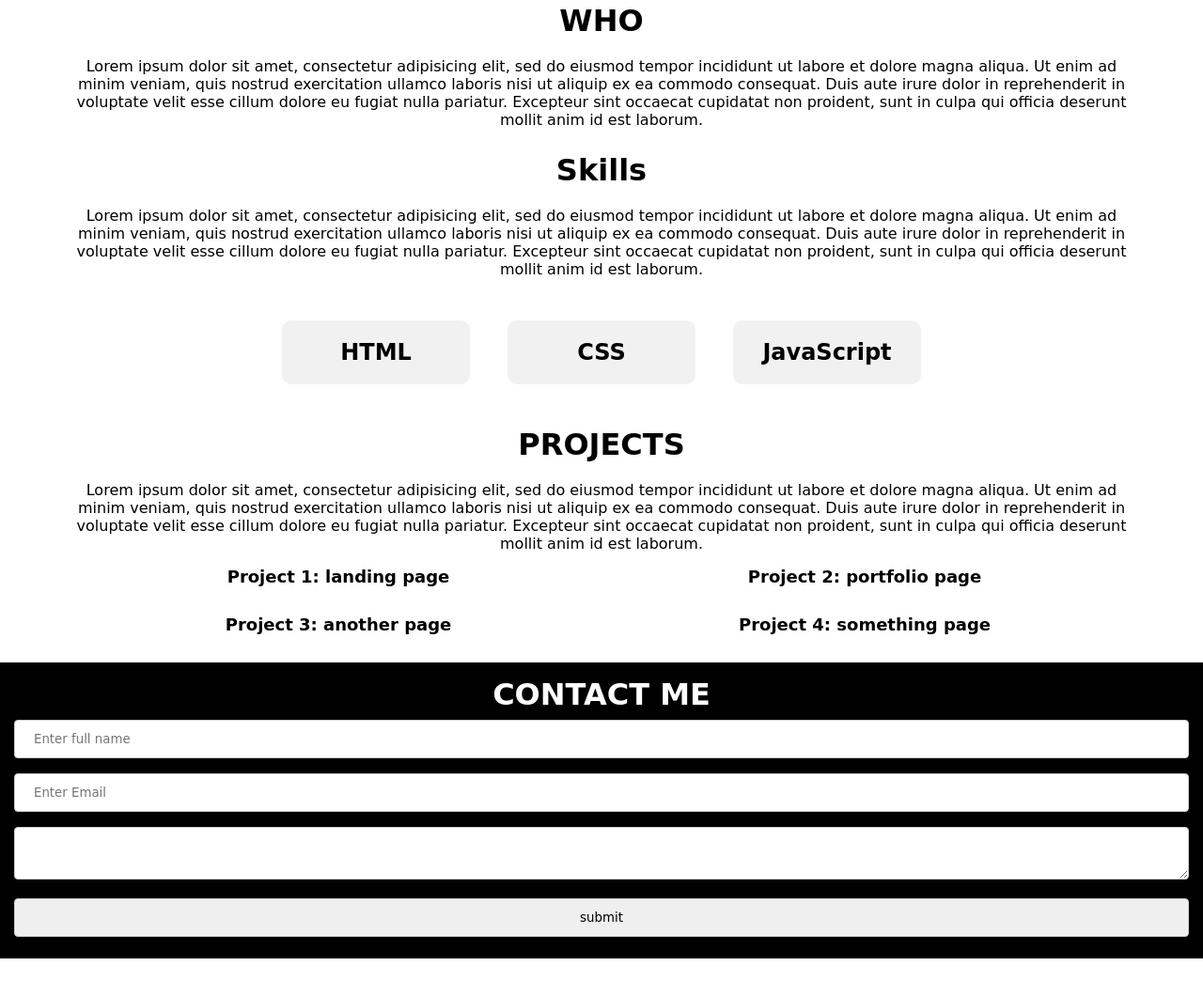
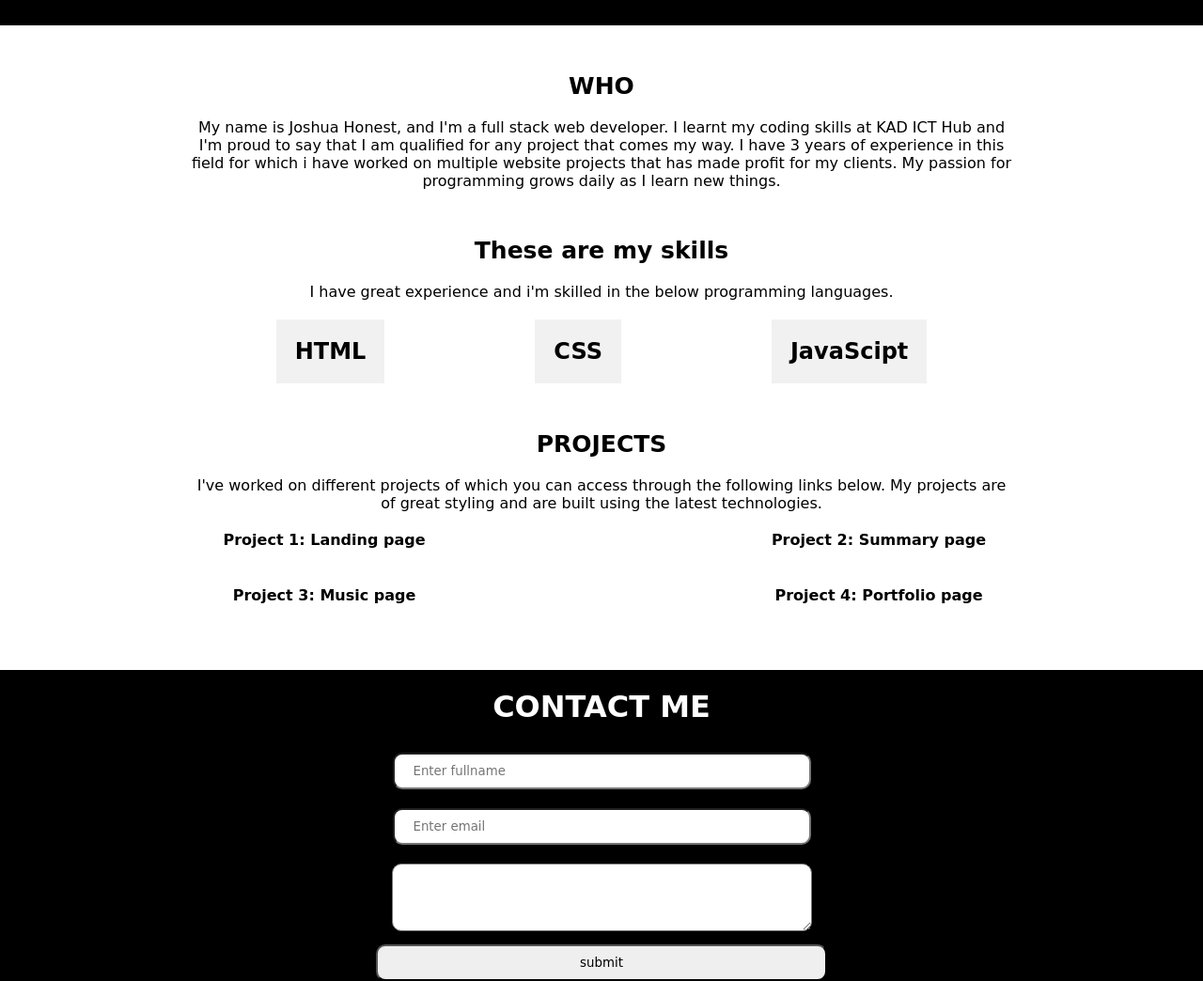
Before and after one commit to Joshua915420/portfolio, a plain HTML site: page index.html in a window 1280 px wide. Shown: the part 822-1866 px from the top of the page at 94% size. Before the commit the page ends 1842 px from the top, so only its background shows below. Drawn offline with Linux system fonts and the light colour scheme.

Commit message:
After Changes

```diff
--- a/index.html
+++ b/index.html
@@ -3,12 +3,7 @@
 <head>
 	<meta charset="utf-8">
 	<meta name="viewport" content="width=device-width, initial-scale=1.0">
-	<title>Joshua Honest - portfolio</title>
-	<!--online-->
-	<!--<link rel="stylesheet" type="text/css" href="https://cdn.jsdelivr.net/npm/
-	bootstrap-icon@1.8.1/font/bootstrap-icons.css"> -->
-	<!-- offline -->
-	<link rel="stylesheet" type="text/css" href="icon/icofont.min.css">
+	<title>Joshua-Portfolio</title>
 	<style type="text/css">
 		*{
 			margin: 0;
@@ -18,188 +13,199 @@
 		}
 
 		.navigation{
-			background-color: #000000;
-			width: 100%;
-			height: 60px;
 			display: flex;
 			justify-content: center;
 			align-items: center;
-			position: fixed;
+			background-color: #000;
+			width: 100%;
 		}
 
-		.navigation div a{
+		.navigation h1{
 			color: #fff;
-			font-size: 25px;
-			text-decoration: none;
+			padding: 10px 20px;
 		}
 
-		.navigation div{
-			margin: 0 15px;
+		.navigation h1 a{
 			color: #fff;
+			text-decoration: none;
+			font-size: 25px;
+			font-weight: 600;
 		}
 
-		img{
+		figure{
+			display: flex;
+			align-items: center;
+			justify-content: center;
+			flex-direction: column;
+			height: 100vh;
+			background-color: #000;
+		}
+
+		figure img{
 			border-radius: 300px;
 		}
 
-		.hero{
-			background-color: #000;
-			height: 100vh;
-			display: flex;
-			justify-content: center;
-			align-items: center;
-			flex-direction: column;
-		}
-
-		.hero p{
+		figure p{
 			color: #fff;
-			text-align: center;
-			font-size: 20px;
-			padding-top: 20px;
+			padding: 20px;
 		}
 
 		.container{
 			text-align: center;
-			margin: 25px 80px 0 80px;
+			margin: 50px;
+		}
+
+		.container h1{
+			font-size: 25px;
 		}
 
 		.container p{
-			margin-top: 20px;
+			padding-top: 20px;
+			margin: 0 150px;
 		}
 
-		.project{
-			margin: 25px;
+		.skills{
 			display: flex;
 			align-items: center;
 			justify-content: center;
 		}
 
-		.project div{
-			padding: 20px 20px;
-			width: 200px;
-			border-radius: 10px;
+		.skills h2{
+			margin: 20px 80px 0;
 			background-color: #f1f1f1;
-			margin: 20px;
-			font-weight: 600;
+			padding: 20px;
 			transition: 0.3s ease;
 		}
 
-		.project div:hover{
+		.skills h2:hover{
 			background-color: #000;
 			color: #fff;
+			cursor: pointer;
 		}
 
-		.pro{
+		.project{
 			display: flex;
 			justify-content: space-around;
 			align-items: center;
 			flex-wrap: wrap;
 		}
 
-		.pros{
+		.project h4{
 			width: 45%;
-			text-align: center;
-			margin: 15px;
+			padding: 20px;
 		}
 
-		.pros a{
+		.project h4 a{
 			text-decoration: none;
 			color: #000;
 			font-weight: 600;
-			font-size: 18px;t
 		}
 
-		.pros a:hover{
-			border-bottom: 2.5px #2e2e2e solid;
-			border border-bottom-width: thick;
+		.project h4 a:hover{
+		   border-bottom: 2px solid black;
+		   border border-bottom-width: thick;
 		}
 
-		.footer{
+		footer{
 			background-color: #000;
 			width: 100%;
-			display: column;
-			align-items: center;justify-content: center;
-			margin-top: 15px;
-			padding: 15px;
+		}
+
+		footer h1{
+			color: #fff;
+			text-align: center;
+			padding: 20px;
+		}
+
+		footer form{
+			align-items: center;
+			flex-direction: column;
+			display: flex;
+		}
+
+		input[type=text], input[type=email]{
+			padding: 10px 250px 10px 20px;
+			border-radius: 10px;
+		}
+
+		textarea{
+			padding: 20px 145px;
+			border-radius: 10px;
+		}
+
+		input[type=submit]{
+			padding: 10px 215px;
+			border-radius: 10px;
 		}
 
 		input[type=text], input[type=email], textarea, input[type=button]{
-			width: 100%;
-			padding: 12px 20px;
-			margin: 8px 0;
-			display: inline-block;
-			border: 1px solid #ccc;
-			border-radius: 4px;
-			box-sizing: border-box;
+			margin: 10px;
+
 		}
 	</style>
 </head>
 <body>
-    <div class="navigation">
-    	<div><a href="index.html">Joshua</a></div>
-        <div>||</div>
-        <div><a href="#who">WHO</a></div>
-    </div>
+	<nav class="navigation">
+		<h1><a href="#">Joshua</a></h1>
+		<h1>||</h1>
+		<h1><a href="#">WHO</a></h1>
+	</nav>
 
+	<section>
+		<figure>
+			<img src="josh.jpeg" width="200px" height="200px">
+			<p>Hello my name is Joshua Honest</p>
+		</figure>
 
-    <div>
-    	<div class="hero">
-    	    <img src="josh.jpeg" width="200px" height="200px" alt="my profile pic">
-    	    <p>Hello I'm joshua Honest. A full stack developer</p>
-        </div>
+		<section class="container">
+			<h1>WHO</h1>
+			<p>My name is Joshua Honest, and I'm a full stack web developer. I learnt my coding skills at KAD ICT Hub and I'm proud to say that I am qualified for any project that comes my way. I have 3 years of experience in this field for which i have worked on multiple website projects that has made profit for my clients. My passion for programming grows daily as I learn new things.</p>
+		</section>
 
-        <div class="container">
-        	<h1>WHO</h1>
-        	<p>Lorem ipsum dolor sit amet, consectetur adipisicing elit, sed do eiusmod
-        	tempor incididunt ut labore et dolore magna aliqua. Ut enim ad minim veniam,
-        	quis nostrud exercitation ullamco laboris nisi ut aliquip ex ea commodo
-        	consequat. Duis aute irure dolor in reprehenderit in voluptate velit esse
-        	cillum dolore eu fugiat nulla pariatur. Excepteur sint occaecat cupidatat non
-        	proident, sunt in culpa qui officia deserunt mollit anim id est laborum.</p>
-        </div>
+		<section class="container">
+			<h1>These are my skills</h1>
+			<p>I have great experience and i'm skilled in the below programming languages.</p>
 
-        <div class="container">
-        	<h1>Skills</h1>
-        	<p>Lorem ipsum dolor sit amet, consectetur adipisicing elit, sed do eiusmod
-        	tempor incididunt ut labore et dolore magna aliqua. Ut enim ad minim veniam,
-        	quis nostrud exercitation ullamco laboris nisi ut aliquip ex ea commodo
-        	consequat. Duis aute irure dolor in reprehenderit in voluptate velit esse
-        	cillum dolore eu fugiat nulla pariatur. Excepteur sint occaecat cupidatat non
-        	proident, sunt in culpa qui officia deserunt mollit anim id est laborum.</p>
+			<section class="skills">
+				<h2>HTML</h2>
+				<h2>CSS</h2>
+				<h2>JavaScipt</h2>
+			</section>
+		</section>
 
-        	<div class="project">
-        		<div><h2>HTML</h2></div>
-        		<div><h2>CSS</h2></div>
-        		<div><h2>JavaScript</h2></div>
-        	</div>
-        </div>
+		<section class="container">
+			<h1>PROJECTS</h1>
+			<p>I've worked on different projects of which you can access through the following links below. My projects are of great styling and are built using the latest technologies.</p>
 
-        <div class="container">
-        	<h1>PROJECTS</h1>
-        	<p>Lorem ipsum dolor sit amet, consectetur adipisicing elit, sed do eiusmod
-        	tempor incididunt ut labore et dolore magna aliqua. Ut enim ad minim veniam,
-        	quis nostrud exercitation ullamco laboris nisi ut aliquip ex ea commodo
-        	consequat. Duis aute irure dolor in reprehenderit in voluptate velit esse
-        	cillum dolore eu fugiat nulla pariatur. Excepteur sint occaecat cupidatat non
-        	proident, sunt in culpa qui officia deserunt mollit anim id est laborum.</p>
+			<section class="project">
+				<h4><a href="#">Project 1: Landing page</a></h4>
+				<h4><a href="#">Project 2: Summary page</a></h4>
+				<h4><a href="#">Project 3: Music page</a></h4>
+				<h4><a href="#">Project 4: Portfolio page</a></h4>
+			</section>
+		</section>
+	</section>
 
-        	<div class="pro">
-        		<div class="pros"><a href="index.html">Project 1: landing page</a></div>
-        		<div class="pros"><a href="index.html">Project 2: portfolio page</a></div>
-        		<div class="pros"><a href="index.html">Project 3: another page</a></div>
-        		<div class="pros"><a href="index.html">Project 4: something page</a></div>
-        	</div>
-        </div>
-    </div>
+	<footer>
+		<h1>CONTACT ME</h1>
+		<form name="contact" method="POST" data-netlify="true">
+			<section>
+				<input type="text" name="fullname" placeholder="Enter fullname">
+			</section>
 
-    <div class="footer">
-    	<h1 style="text-align: center; color: #fff;">CONTACT ME</h1>
-    	<form>
-    		<input type="text" name="" placeholder="Enter full name">
-    		<input type="email" name="" placeholder="Enter Email">
-    		<textarea></textarea>
-    		<input type="button" name="" value="submit">
-    	</form>
-    </div>
+			<section>
+				<input type="email" name="email" placeholder="Enter email">
+			</section>
+
+			<section>
+				<textarea name="message"></textarea>
+			</section>
+
+			<section>
+				<input type="submit" name="" value="submit">
+			</section>
+		</form>
+	</footer>
+
 </body>
 </html>
```
Also changed, not shown: slow.html (deleted, +0 -211 lines), try.html (deleted, +0 -104 lines).
